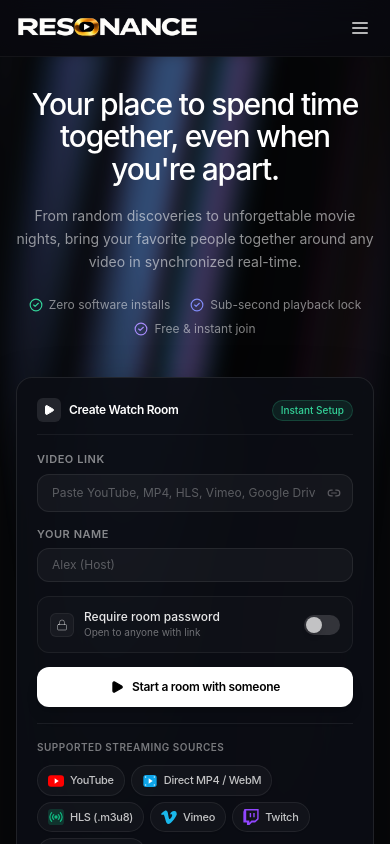
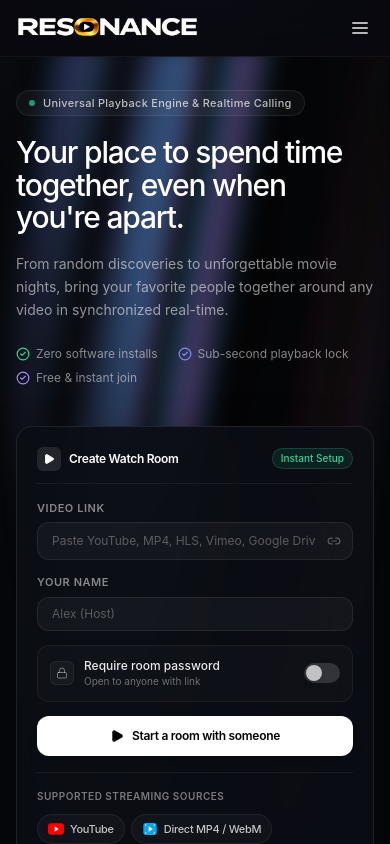
Before and after one commit to Sarathy06-Projects/Resonance-Video-Streaming, a React (Vite) app in the folder client/: page / in a window 390 px wide. Shown: the top 844 px of the page. Built offline with nearby package versions, Linux system fonts and the light colour scheme.

Commit message:
revert: 'style(mobile): remove hero badge and center-align hero text on mobile'

```diff
--- a/client/src/pages/LandingPage.tsx
+++ b/client/src/pages/LandingPage.tsx
@@ -363,7 +363,18 @@ export const LandingPage: React.FC<LandingPageProps> = ({ onRoomCreated }) => {
             <div className="max-w-7xl mx-auto px-4 sm:px-6 lg:px-8 relative z-10 w-full">
               <div className="grid grid-cols-1 lg:grid-cols-12 gap-10 lg:gap-8 xl:gap-14 items-center">
                 {/* Left Column: Narrative, Headline, Trust Pillars & Platform Badges */}
-                <div className="lg:col-span-7 text-center lg:text-left space-y-5 sm:space-y-6">
+                <div className="lg:col-span-7 text-left space-y-5 sm:space-y-6">
+                  {/* Eyebrow Micro-Badge */}
+                  <motion.div
+                    initial={shouldReduceMotion ? undefined : { opacity: 0, y: 14 }}
+                    animate={shouldReduceMotion ? undefined : { opacity: 1, y: 0 }}
+                    transition={{ duration: 0.6, ease: [0.16, 1, 0.3, 1] }}
+                    className="inline-flex items-center gap-2 px-3 py-1 rounded-full bg-white/[0.04] border border-white/[0.08] text-[11px] font-medium text-white/70 tracking-wide"
+                  >
+                    <span className="w-1.5 h-1.5 rounded-full bg-emerald-400 animate-pulse" />
+                    <span>Universal Playback Engine & Realtime Calling</span>
+                  </motion.div>
+
                   {/* Main Statement Headline */}
                   <motion.h1
                     initial={shouldReduceMotion ? undefined : { opacity: 0, y: 20 }}
@@ -379,13 +390,13 @@ export const LandingPage: React.FC<LandingPageProps> = ({ onRoomCreated }) => {
                     initial={shouldReduceMotion ? undefined : { opacity: 0, y: 16 }}
                     animate={shouldReduceMotion ? undefined : { opacity: 1, y: 0 }}
                     transition={{ duration: 0.7, ease: [0.16, 1, 0.3, 1], delay: 0.16 }}
-                    className="text-sm sm:text-base text-white/55 max-w-xl mx-auto lg:mx-0 font-normal leading-relaxed"
+                    className="text-sm sm:text-base text-white/55 max-w-xl font-normal leading-relaxed"
                   >
                     From random discoveries to unforgettable movie nights, bring your favorite people together around any video in synchronized real-time.
                   </motion.p>
 
                   {/* Trust Highlights */}
-                  <div className="pt-1 flex flex-wrap items-center justify-center lg:justify-start gap-x-5 gap-y-2 text-xs text-white/50">
+                  <div className="pt-1 flex flex-wrap items-center gap-x-5 gap-y-2 text-xs text-white/50">
                     <span className="flex items-center gap-1.5">
                       <CheckCircle2 className="w-3.5 h-3.5 text-emerald-400" />
                       <span>Zero software installs</span>
```
